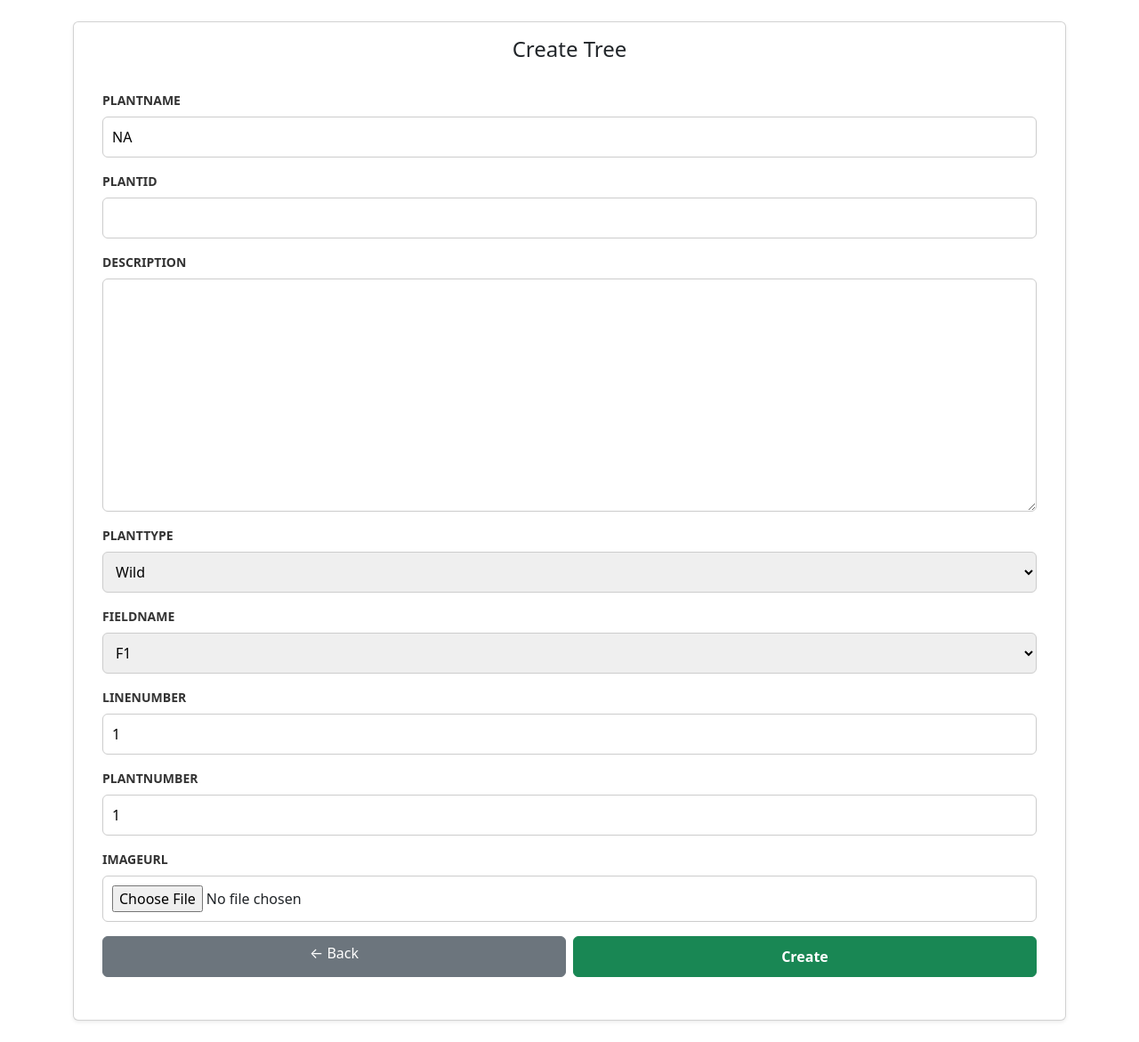
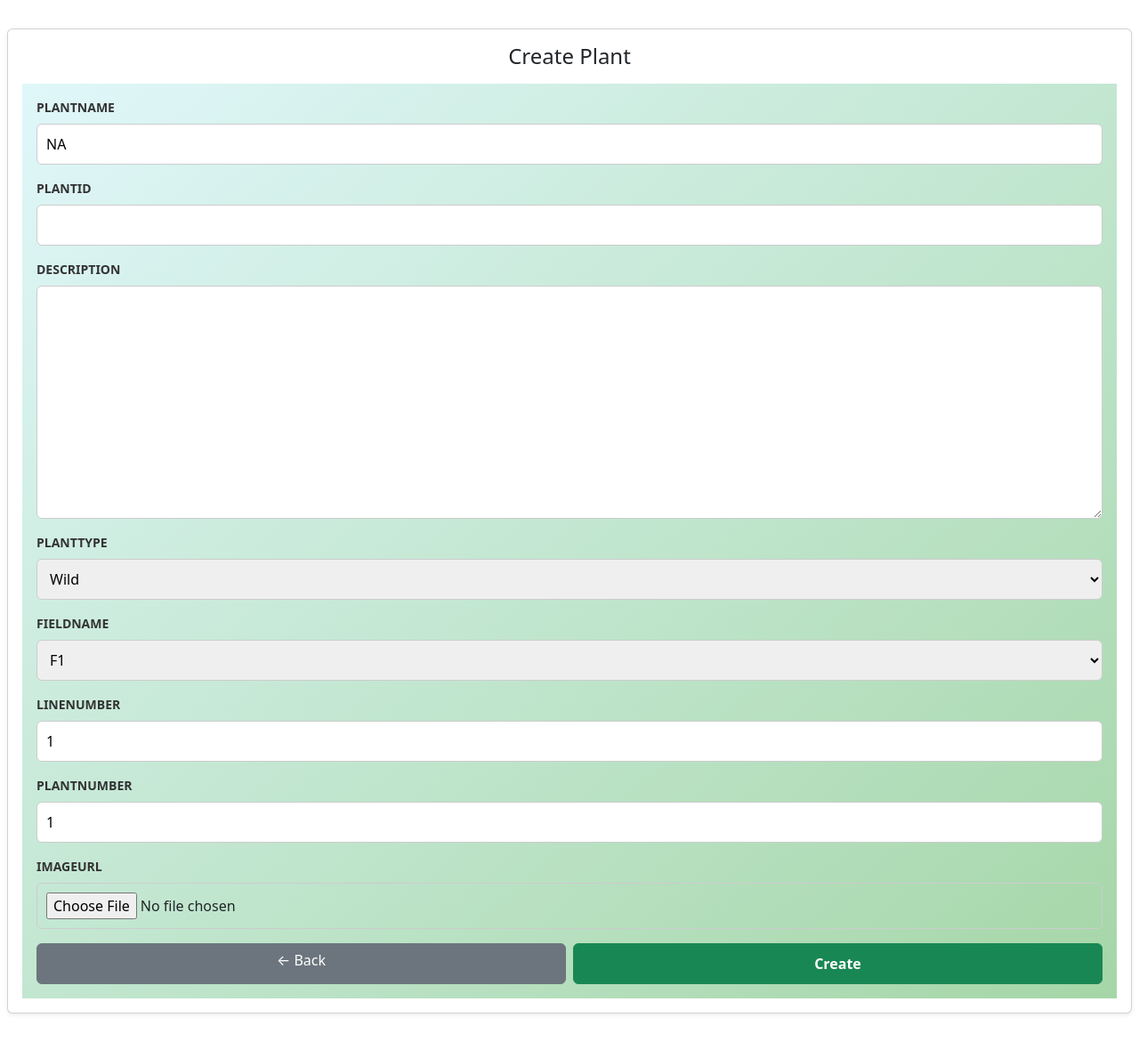
Before and after one commit to maheshdr/farmWeb, a Django app: page /dashboard/trees/create/ in a window 1280 px wide. Shown: the whole page at 89% size. Run offline with Django 5.2, Linux system fonts and the light colour scheme.

Commit message:
refactor of form

```diff
--- a/trees/static/trees/css/form.css
+++ b/trees/static/trees/css/form.css
@@ -1,3 +1,10 @@
+.tree-form {
+  background: linear-gradient(to bottom right, #e0f7fa, #a5d6a7); /* light teal to light green */
+  min-height: 100vh;
+  margin: 0;
+  padding: 0;
+}
+
 .tree-form {
   padding: 1rem;
 }
@@ -20,7 +27,6 @@
   font-weight: bold;
   padding: 10px;
   border-radius: 6px;
-  transition: background 0.3s ease-in-out;
 }
 
 .tree-form button:hover {
--- a/trees/static/trees/scss/main.scss
+++ b/trees/static/trees/scss/main.scss
@@ -54,7 +54,7 @@ footer {
   top: 0;
   width: 100%;
   z-index: 1030;
-  background-color: rgba(25, 135, 98, 0.42) !important;
+  background-color: rgba(25, 135, 98, 0.50) !important;
 }
 
 .card-label{
@@ -64,6 +64,10 @@ footer {
   text-transform: uppercase;
 }
 
+.card-scroll{
+  max-height: 75vh;
+  overflow-y: auto;
+}
 
 /* Small devices (phones, less than 576px) */
 @media (max-width: 575.98px) {
--- a/trees/templates/trees/tree_form.html
+++ b/trees/templates/trees/tree_form.html
@@ -2,10 +2,10 @@
 <link rel="stylesheet" href="https://cdn.jsdelivr.net/npm/bootstrap@5.3.3/dist/css/bootstrap.min.css">
 <link rel="stylesheet" href="{% static 'trees/css/form.css' %}">
 
-<div class="container my-4">
+<div class="p-2 my-4">
     <div class="card shadow-sm">
         <div class="card-body">
-            <h4 class="mb-3 text-center">{{ action }} Tree</h4>
+            <h4 class="mb-3 text-center">{{ action }} Plant</h4>
             <form method="post" enctype="multipart/form-data" class="tree-form">
                 {% csrf_token %}
                 {% for field in form %}
--- a/trees/views.py
+++ b/trees/views.py
@@ -15,9 +15,9 @@ def home(request):
             Q(plantName__icontains=q) | Q(description__icontains=q)  # Correct usage of OR condition
         )
 
-    # Apply filter by type
+    # Apply filter by plant type
     if filter_val:
-        trees = trees.filter(type__iexact=filter_val)
+        trees = trees.filter(plantType__iexact=filter_val)
 
     return render(request, "trees/home.html", {"trees": trees})
 
```
Also changed, not shown: trees/templates/trees/cards.html (+7 -5 lines), 2 other files.
